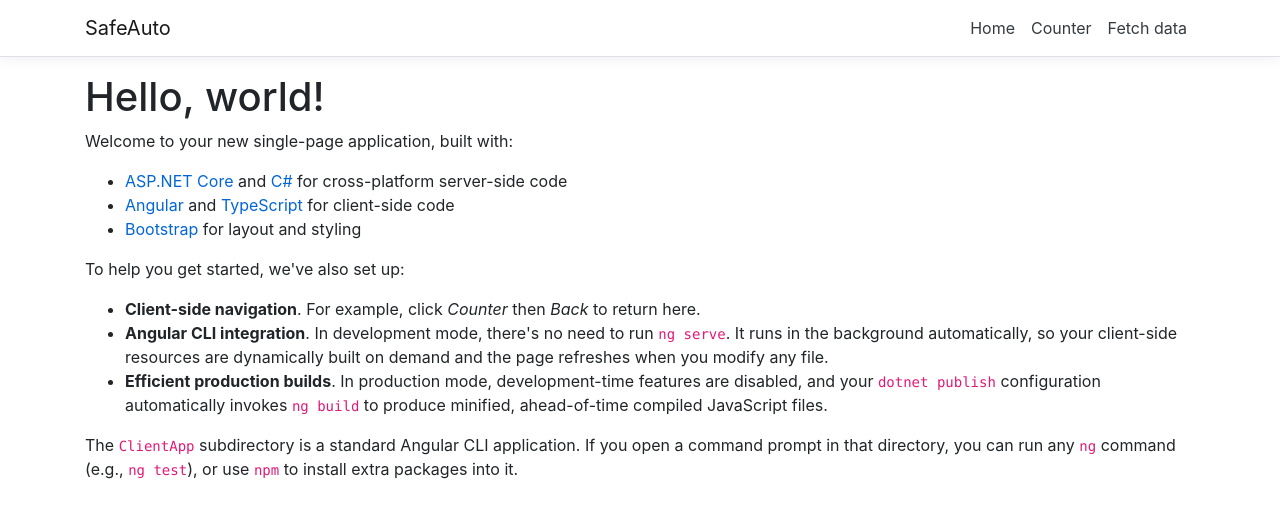
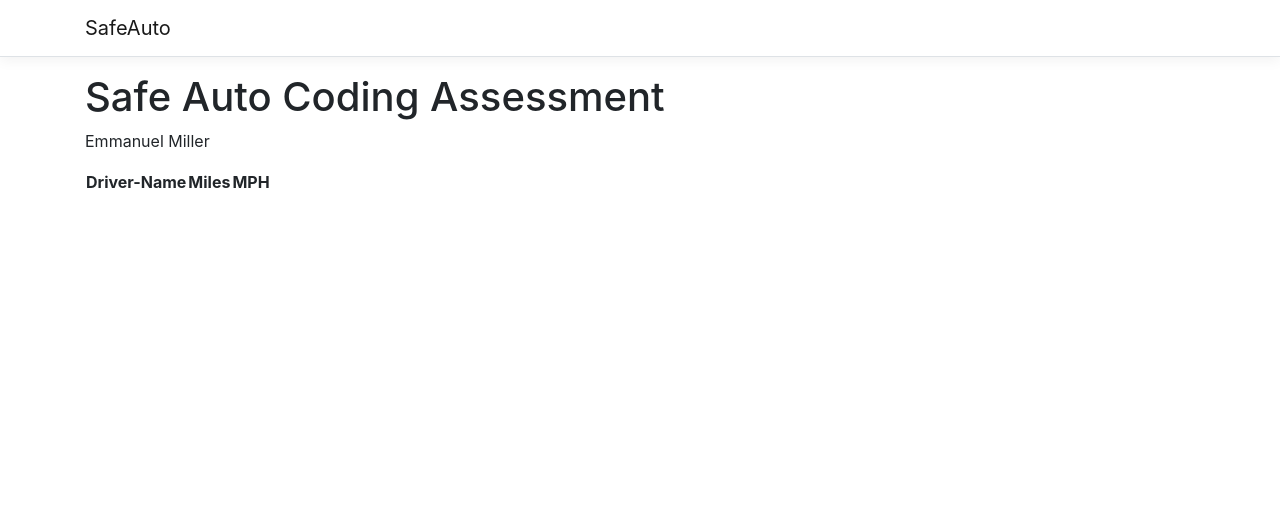
Before and after one commit to eman2017-code/safeAutoCodingAssessment, an Angular app in the folder SafeAuto/ClientApp/: page / in a window 1280 px wide. Shown: the top 518 px of the page. Built offline with nearby package versions, Linux system fonts and the light colour scheme.

Commit message:
edited landingPage

```diff
--- a/SafeAuto/ClientApp/src/app/home/home.component.html
+++ b/SafeAuto/ClientApp/src/app/home/home.component.html
@@ -1,14 +1,17 @@
-<h1>Hello, world!</h1>
-<p>Welcome to your new single-page application, built with:</p>
-<ul>
-  <li><a href='https://get.asp.net/'>ASP.NET Core</a> and <a href='https://msdn.microsoft.com/en-us/library/67ef8sbd.aspx'>C#</a> for cross-platform server-side code</li>
-  <li><a href='https://angular.io/'>Angular</a> and <a href='http://www.typescriptlang.org/'>TypeScript</a> for client-side code</li>
-  <li><a href='http://getbootstrap.com/'>Bootstrap</a> for layout and styling</li>
-</ul>
-<p>To help you get started, we've also set up:</p>
-<ul>
-  <li><strong>Client-side navigation</strong>. For example, click <em>Counter</em> then <em>Back</em> to return here.</li>
-  <li><strong>Angular CLI integration</strong>. In development mode, there's no need to run <code>ng serve</code>. It runs in the background automatically, so your client-side resources are dynamically built on demand and the page refreshes when you modify any file.</li>
-  <li><strong>Efficient production builds</strong>. In production mode, development-time features are disabled, and your <code>dotnet publish</code> configuration automatically invokes <code>ng build</code> to produce minified, ahead-of-time compiled JavaScript files.</li>
-</ul>
-<p>The <code>ClientApp</code> subdirectory is a standard Angular CLI application. If you open a command prompt in that directory, you can run any <code>ng</code> command (e.g., <code>ng test</code>), or use <code>npm</code> to install extra packages into it.</p>
+<h1>Safe Auto Coding Assessment</h1>
+<p>Emmanuel Miller</p>
+
+<table>
+    <thead>
+        <tr>
+            <th>Driver-Name</th>
+            <th>Miles</th>
+            <th>MPH</th>
+        </tr>
+    </thead>
+    <tr>
+        <td>{{driverName}}</td>
+        <td>{{miles}}</td>
+        <td>{{milesPerHour}}</td>
+    </tr>
+</table>
--- a/SafeAuto/ClientApp/src/app/nav-menu/nav-menu.component.html
+++ b/SafeAuto/ClientApp/src/app/nav-menu/nav-menu.component.html
@@ -19,7 +19,7 @@
         class="navbar-collapse collapse d-sm-inline-flex flex-sm-row-reverse"
         [ngClass]="{ show: isExpanded }"
       >
-        <ul class="navbar-nav flex-grow">
+        <!--<ul class="navbar-nav flex-grow">
           <li
             class="nav-item"
             [routerLinkActive]="['link-active']"
@@ -37,7 +37,7 @@
               >Fetch data</a
             >
           </li>
-        </ul>
+        </ul>-->
       </div>
     </div>
   </nav>
```
